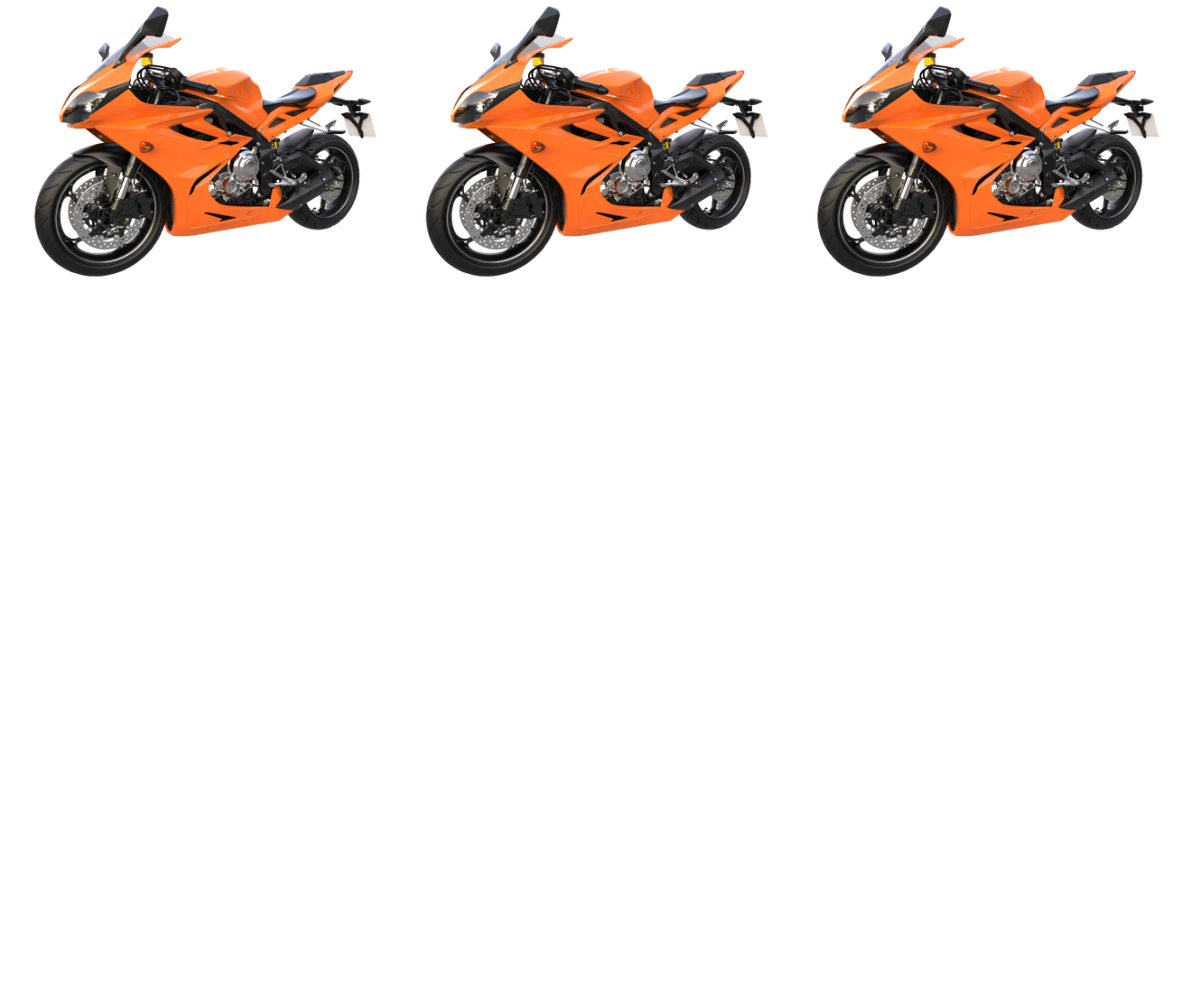
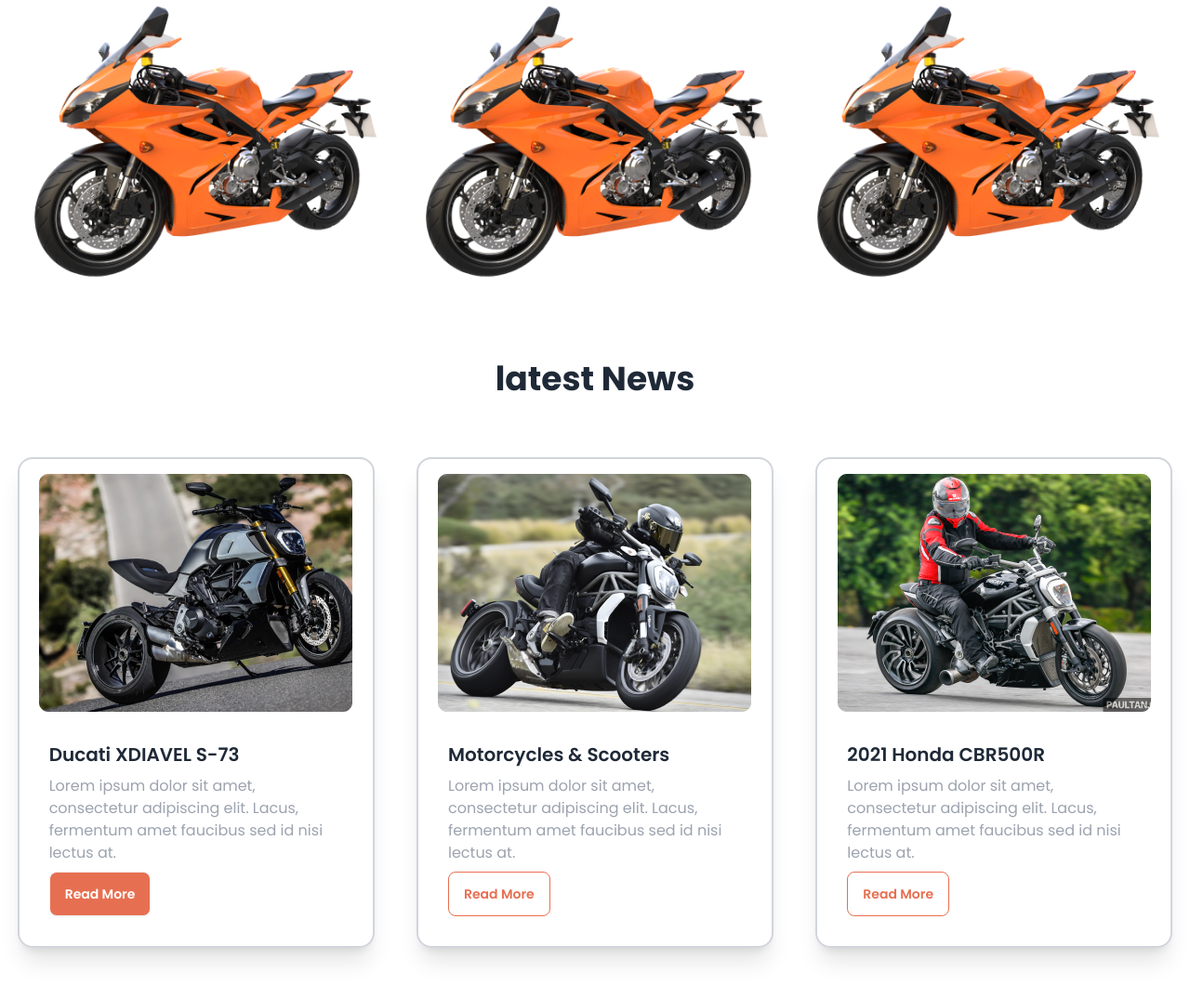
Before and after one commit to Sumiaya-Akther/biker-zone, a plain HTML site: page index.html in a window 1280 px wide. Shown: the part 883-1957 px from the top of the page at 93% size. Before the commit the page ends 1283 px from the top, so only its background shows below. Drawn offline with nearby package versions, Linux system fonts and the light colour scheme.

Commit message:
latest news

```diff
--- a/index.html
+++ b/index.html
@@ -146,6 +146,7 @@
 
     <!-- main section -->
        <main class="md:max-w-7xl mx-auto md:px-2 p-3">
+        <!-- featured section -->
           <section class="my-16">
             <h1 class="text-center text-4xl font-bold mb-3">Fetured Bikes In This Year</h1>
             <p class="text-bike-primary text-xl text-center">Best bike collection</p>
@@ -156,6 +157,58 @@
               <img class="lg:w-[400px]" src="./images/slider/bike3.png" alt="">
             </div>
           </section>
+
+          <!-- latest news section -->
+           <section class="my-16">
+            <h1 class="text-center text-4xl font-bold mb-3">latest News</h1>
+            <div class="grid grid-cols-1 justify-items-center gap-6 lg:grid-cols-3 mt-16">
+              <div class="card border-2 border-gray-300 w-96 shadow-xl">
+                <figure class=" pt-4">
+                  <img
+                    src="./images/others/latest1.png"
+                    alt="Shoes"
+                    class="rounded-sm" />
+                </figure>
+                <div class="card-body">
+                  <h2 class="card-title">Ducati XDIAVEL S-73</h2>
+                  <p class="text-gray-400 font-normal">Lorem ipsum dolor sit amet, consectetur adipiscing elit. Lacus, fermentum amet faucibus sed id nisi lectus at.</p>
+                  <div class="card-actions">
+                    <button class="btn bg-bike-primary text-white">Read More</button>
+                  </div>
+                </div>
+              </div>
+              <div class="card border-2 border-gray-300 w-96 shadow-xl">
+                <figure class=" pt-4">
+                  <img
+                    src="./images/others/latest2.png"
+                    alt="Shoes"
+                    class="rounded-sm" />
+                </figure>
+                <div class="card-body">
+                  <h2 class="card-title">Motorcycles & Scooters</h2>
+                  <p class="text-gray-400 font-normal">Lorem ipsum dolor sit amet, consectetur adipiscing elit. Lacus, fermentum amet faucibus sed id nisi lectus at.</p>
+                  <div class="card-actions">
+                    <button class="btn btn-outline text-bike-primary">Read More</button>
+                  </div>
+                </div>
+              </div>
+              <div class="card border-2 border-gray-300 w-96 shadow-xl">
+                <figure class=" pt-4">
+                  <img
+                    src="./images/others/latest3.png"
+                    alt="Shoes"
+                    class="rounded-sm" />
+                </figure>
+                <div class="card-body">
+                  <h2 class="card-title">2021 Honda CBR500R</h2>
+                  <p class="text-gray-400 font-normal">Lorem ipsum dolor sit amet, consectetur adipiscing elit. Lacus, fermentum amet faucibus sed id nisi lectus at.</p>
+                  <div class="card-actions">
+                    <button class="btn  btn-outline text-bike-primary">Read More</button>
+                  </div>
+                </div>
+              </div>
+            </div>
+           </section>
        </main>
 
     <!-- footer section -->
```
